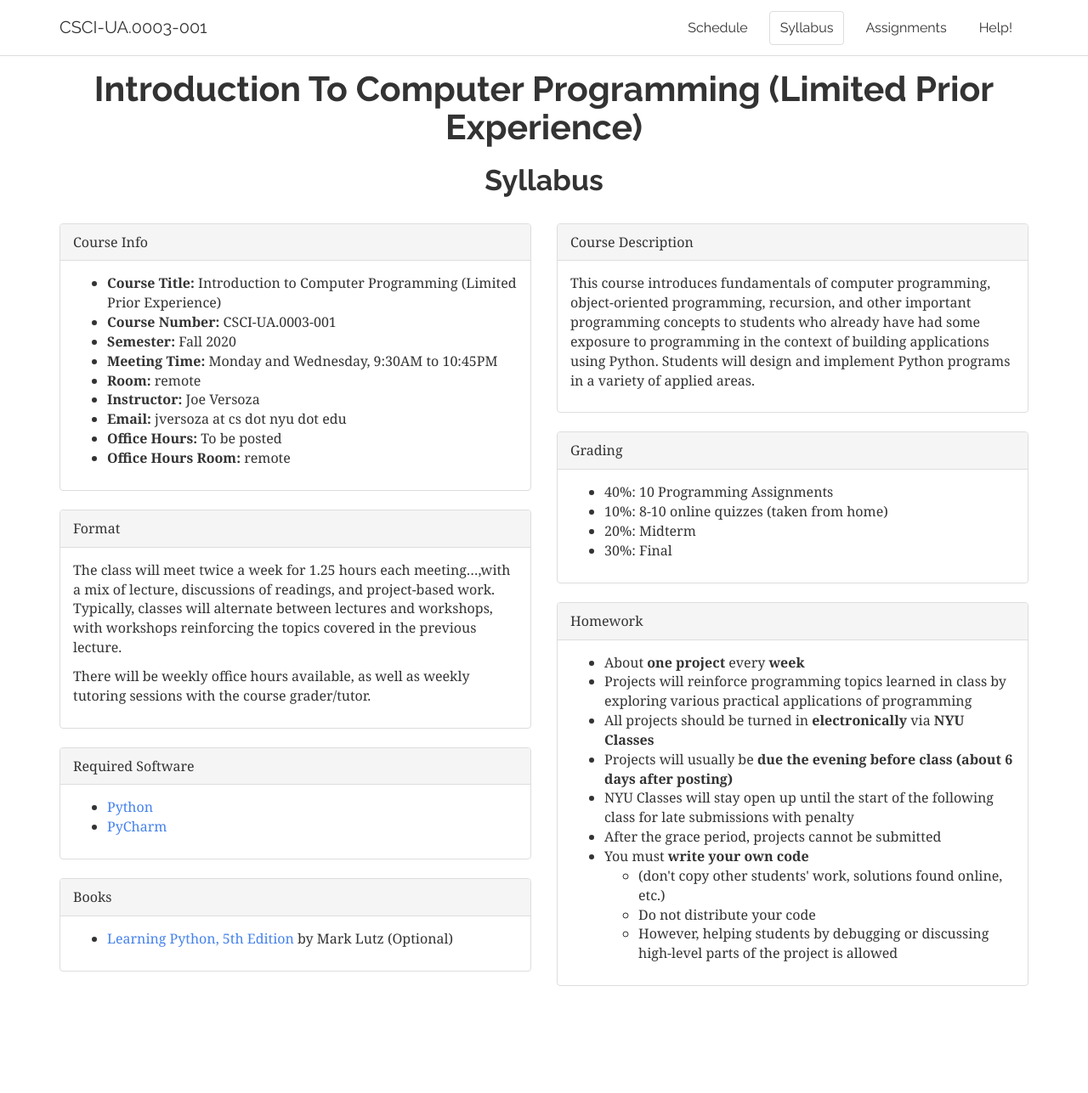
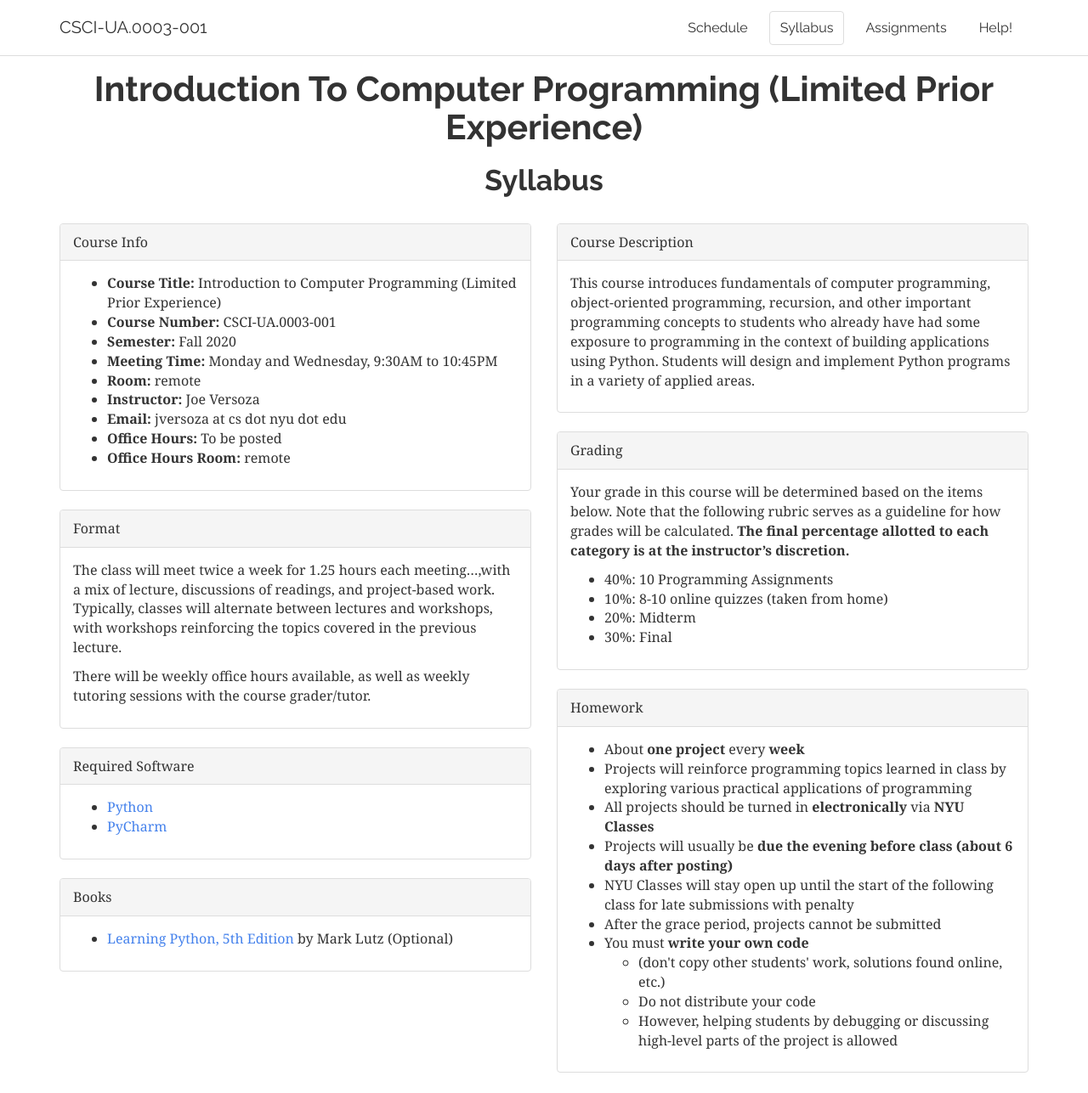
Before and after one commit to foureyes/csci-ua.0003-fall2020-001, a Jekyll site: the page built from syllabus.markdown, in a window 1280 px wide and 1287 px high. Shown: the whole window at 85% size. Built offline with Jekyll 4.4.1, drawn with Linux system fonts in a browser that asks for light colours.

Commit message:
fix up syllabus

```diff
--- a/syllabus.markdown
+++ b/syllabus.markdown
@@ -69,6 +69,8 @@ This course introduces fundamentals of computer programming, object-oriented pro
 <div class="panel-heading">Grading</div>
 <div class="panel-body" markdown="block">
 
+Your grade in this course will be determined based on the items below. Note that the following rubric serves as a guideline for how grades will be calculated. __The final percentage allotted to each category is at the instructor’s discretion.__
+
 * 40%: 10 Programming Assignments
 * 10%: 8-10 online quizzes (taken from home)
 * 20%: Midterm
```
